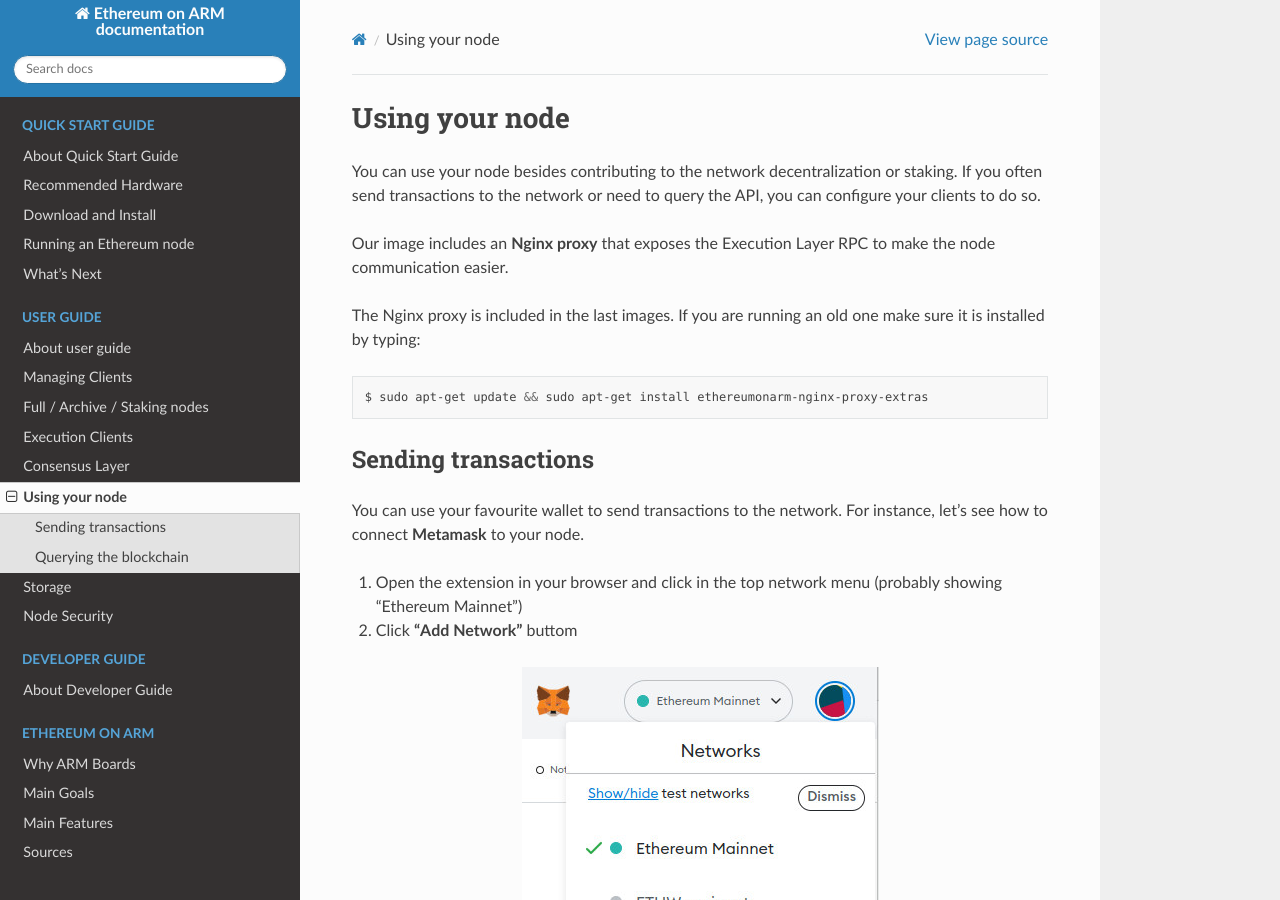
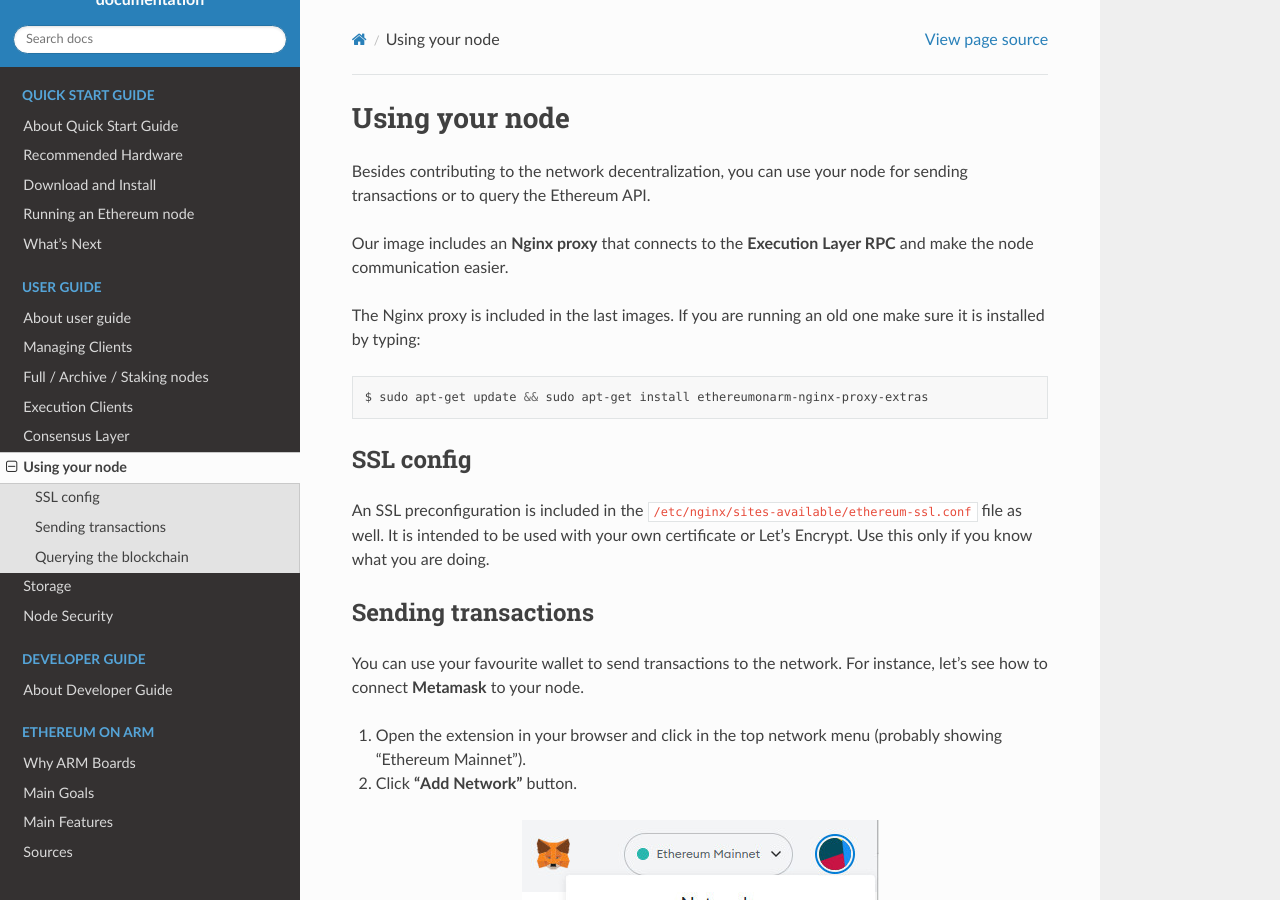
Before and after one commit to EOA-Blockchain-Labs/ethereumonarm, a Sphinx documentation site: the page built from docs/user-guide/using-your-node.rst, in a window 1280 px wide and 900 px high. Built offline with Sphinx 7.4.7 and the Read the Docs theme 2.0.0, drawn with Linux system fonts in a browser that asks for light colours.

```diff
--- a/docs/user-guide/using-your-node.rst
+++ b/docs/user-guide/using-your-node.rst
@@ -4,10 +4,10 @@
 Using your node
 ===============
 
-You can use your node besides contributing to the network decentralization or staking. If you
-often send transactions to the network or need to query the API, you can configure your clients to do so.
+Besides contributing to the network decentralization, you can use your node for sending transactions
+or to query the Ethereum API.
 
-Our image includes an **Nginx proxy** that exposes the Execution Layer RPC to make the node communication easier.
+Our image includes an **Nginx proxy** that connects to the **Execution Layer RPC** and make the node communication easier.
 
 The Nginx proxy is included in the last images. If you are running an old one make sure it is installed by
 typing:
@@ -16,15 +16,23 @@
 
   sudo apt-get update && sudo apt-get install ethereumonarm-nginx-proxy-extras
 
+
+SSL config
+----------
+
+An SSL preconfiguration is included in the ``/etc/nginx/sites-available/ethereum-ssl.conf`` file as well.
+It is intended to be used with your own certificate or Let's Encrypt. Use this only if you know what you
+are doing.
+
 Sending transactions
 --------------------
 
 You can use your favourite wallet to send transactions to the network. For instance, let's
 see how to connect **Metamask** to your node.
 
-1. Open the extension in your browser and click in the top network menu (probably showing "Ethereum Mainnet")
+1. Open the extension in your browser and click in the top network menu (probably showing "Ethereum Mainnet").
 
-2. Click **"Add Network"** buttom
+2. Click **"Add Network"** button.
 
 .. figure:: /_static/images/metamask-add-network.jpg
    :figwidth: 600px
```
Also changed, not shown: docs/_static/images/metamask-add-network-manually.jpg, docs/_static/images/metamask-add-network.jpg, docs/_static/images/metamask-node.jpg.
